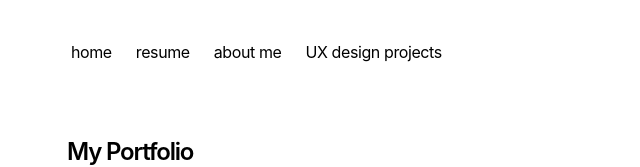
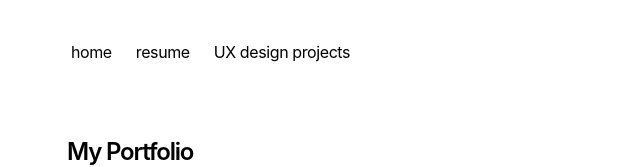
Before and after one commit to tara-morin/website, a Next.js app: page / in a window 1280 px wide. Shown: the top 167 px of the page, without its empty margins (285-925 px from the left). Built offline with nearby package versions, Linux system fonts and the light colour scheme.

Commit message:
Update nav.tsx

```diff
--- a/app/components/nav.tsx
+++ b/app/components/nav.tsx
@@ -6,9 +6,6 @@ const navItems = {
   },
   '/resume': {
     name: 'resume',
-  },
-  '/about': {
-    name: 'about me',
   },
   '/UX': {
     name: 'UX design projects',
```
